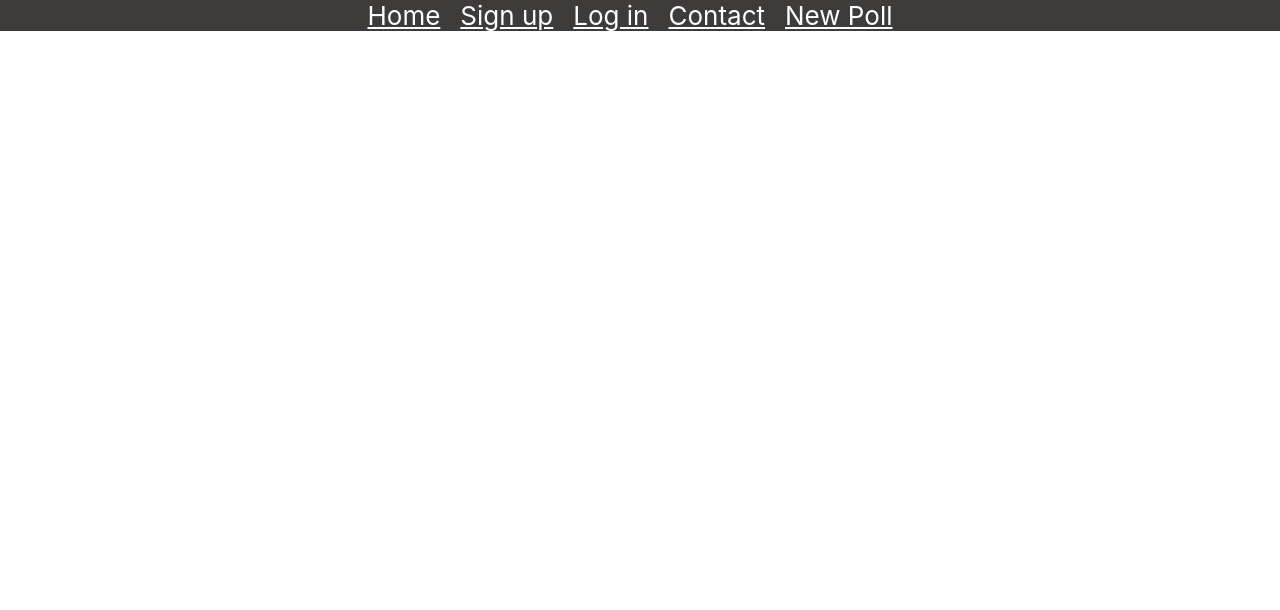
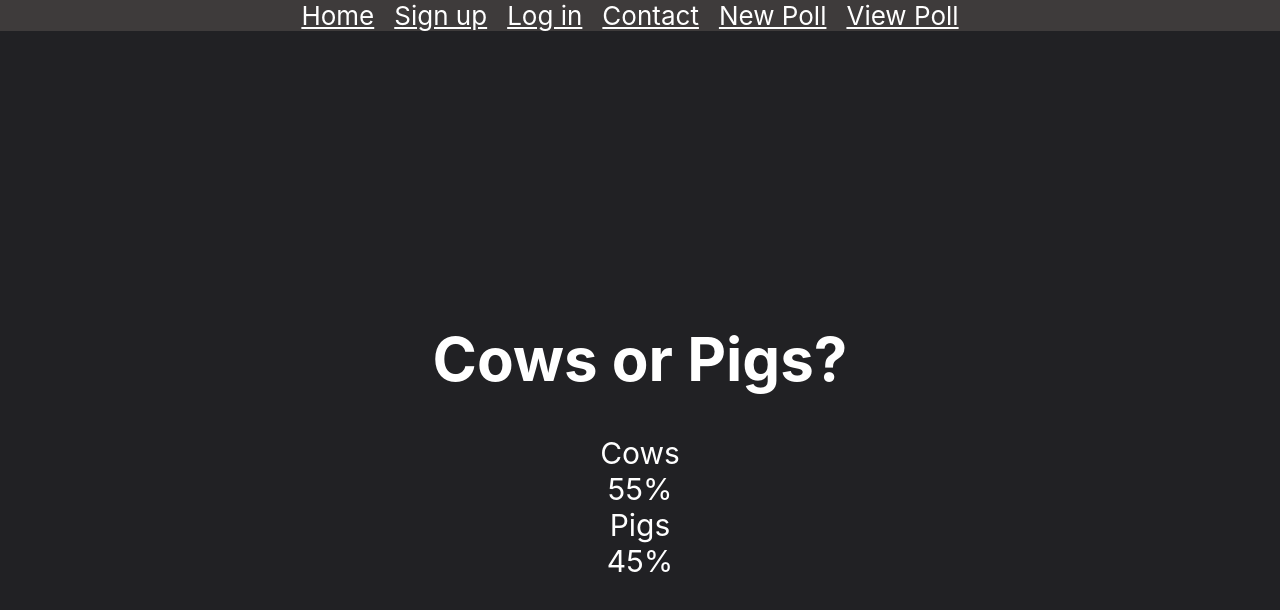
Before and after one commit to Cazazazoo/cpsc362-finalproject, a React (Create React App) app in the folder website/: page /viewpoll in a window 1280 px wide. Shown: the top 610 px of the page. Built offline with nearby package versions, Linux system fonts and the light colour scheme.

Commit message:
Created View Poll Page 11/9

```diff
--- a/website/src/App.css
+++ b/website/src/App.css
@@ -63,3 +63,14 @@
   background-color:#282424; /* Change the background color to your preferred color */
   color: white; /* Change the text color to your preferred color */
 }
+
+.view-poll-container{
+  display: flex;
+  flex-direction: column;
+  align-items: center;
+  justify-content: center;
+  height: 100vh;
+  font-size: 30px;
+  background-color: rgb(33, 33, 36); /* Change the background color to your preferred color */
+  color: white; /* Change the text color to your preferred color */
+}
--- a/website/src/App.js
+++ b/website/src/App.js
@@ -5,6 +5,7 @@ import Contact from './contact';
 import Signup from './signup';
 import NewPoll from './newpoll';
 import Login from './login';
+import ViewPoll from './viewpoll'
 
 function App() {
   return (
@@ -15,7 +16,8 @@ function App() {
           <a href="/signup">Sign up</a>
           <a href="/login">Log in</a>
           <a href="/contact">Contact</a>
-          <a href='/newPoll'>New Poll</a>
+          <a href='/newpoll'>New Poll</a>
+          <a href='/viewpoll'>View Poll</a>
         </header>
 
         <Routes>
@@ -23,7 +25,8 @@ function App() {
           <Route path="/contact" element={<Contact />} />
           <Route path="/signup" element={<Signup />} />
           <Route path="/login" element={<Login />} />
-          <Route path="/newPoll" element={<NewPoll />} />
+          <Route path="/newpoll" element={<NewPoll />} />
+          <Route path="/viewpoll" element={<ViewPoll />} />
         </Routes>
       </div>
     </BrowserRouter>
--- a/website/src/newpoll.css
+++ b/website/src/newpoll.css
@@ -48,3 +48,15 @@
   font-size: medium;
   cursor: pointer;
 }
+
+.remove-option-button {
+  background-color: #3e3b3b;
+  color: white;
+  height: 35px;
+  width: 150px;
+  border: none;
+  border-radius: 4px;
+  font-weight: bold;
+  font-size: medium;
+  cursor: pointer;
+}
--- a/website/src/newpoll.js
+++ b/website/src/newpoll.js
@@ -120,6 +120,7 @@ function NewPoll () {
           <button className="remove-option-button" type="button" onClick={handleRemoveOption}>
             Remove Option
           </button>
+          <br/>
           < br/>
           <button className="poll-button" type="submit">
             {/* give it a random 4 number combination */}
--- /dev/null
+++ b/website/src/viewpoll.js
@@ -0,0 +1,66 @@
+import React, { useState, useEffect } from 'react';
+
+
+function ViewPoll () {
+    // State to store poll data
+    const [pollData, setPollData] = useState(null);
+
+    // // UseEffect to fetch poll data from the database
+    // useEffect(() => {
+    //     // Fetch data from the database and update pollData state
+    //     // You can use a library like Axios or fetch API for this
+    // }, []); // Empty dependency array means it will run once when the component mounts
+
+    // Your component UI goes here
+            // {/* if else */}
+            // {pollData ? (
+            //     <>
+            //         <h1>{pollData.title}</h1>
+            //         {/* Display other poll details */}
+            //     </>
+            //     ) : (
+            //     <p>Loading...</p>
+            //     )}
+
+  // UseEffect to fetch poll data from the database
+  useEffect(() => {
+    // Simulating data fetching for now
+    const sampleData = {
+      title: "Cows or Pigs?",
+      options: [
+        { id: 1, text: "Cows", percent: 55 },
+        { id: 2, text: "Pigs", percent: 45 },
+      ],
+    };
+
+    // Update pollData state with sample data
+    setPollData(sampleData);
+  }, []); // Empty dependency array means it will run once when the component mounts
+
+  // Your component UI goes here
+  return (
+    <div className='view-poll-container'>
+      <h1>
+        {pollData ? pollData.title : "Loading..."}
+      </h1>
+      <div className="poll-area">
+        {/* Map through options and create labels for each */}
+        {pollData &&
+          pollData.options.map((option) => (
+            <label key={option.id} htmlFor={`opt-${option.id}`} className={`opt-${option.id}`}>
+              <div className="row">
+                <div className="column">
+                  <span className="circle"></span>
+                  <span className="text">{option.text}</span>
+                </div>
+                <span className="percent">{`${option.percent}%`}</span>
+              </div>
+              <div className="progress" id={`pstyle${option.id}`} style={{ '--w': option.percent }}></div>
+            </label>
+          ))}
+      </div>
+    </div>
+    );
+}
+
+export default ViewPoll;
```
Also changed, not shown: website/src/viewpoll.css (added).
